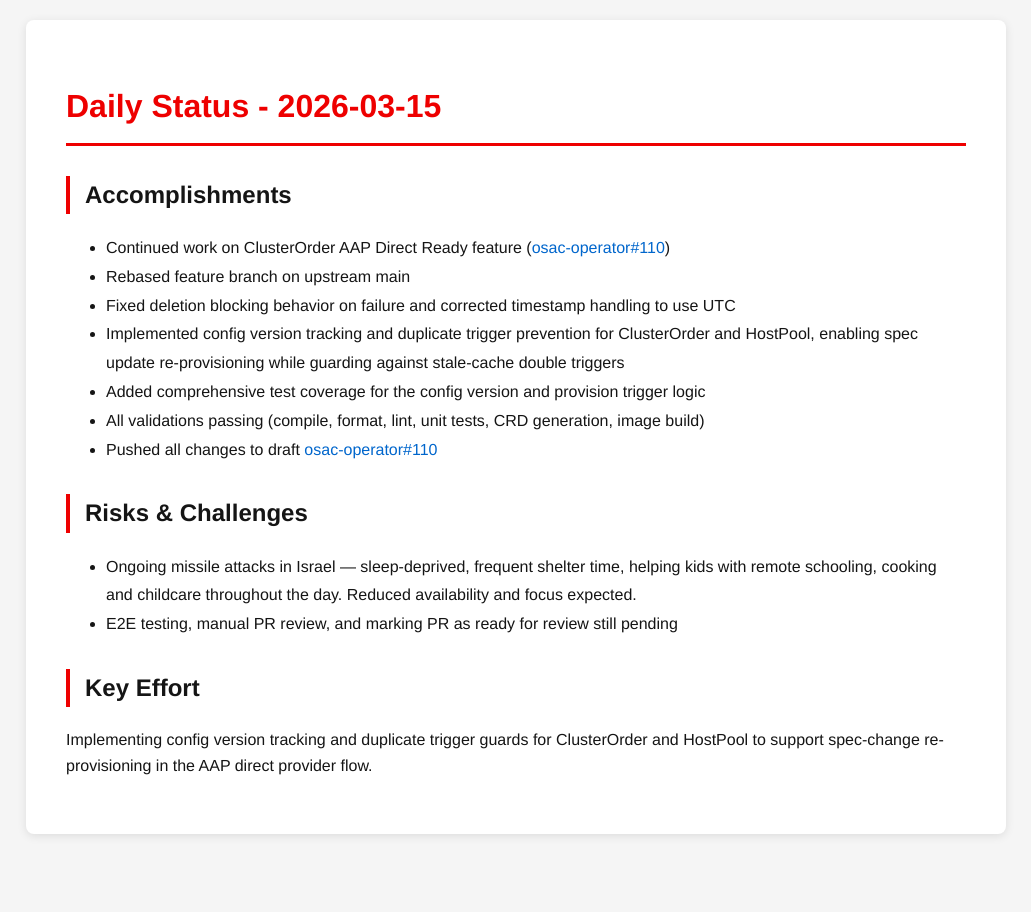
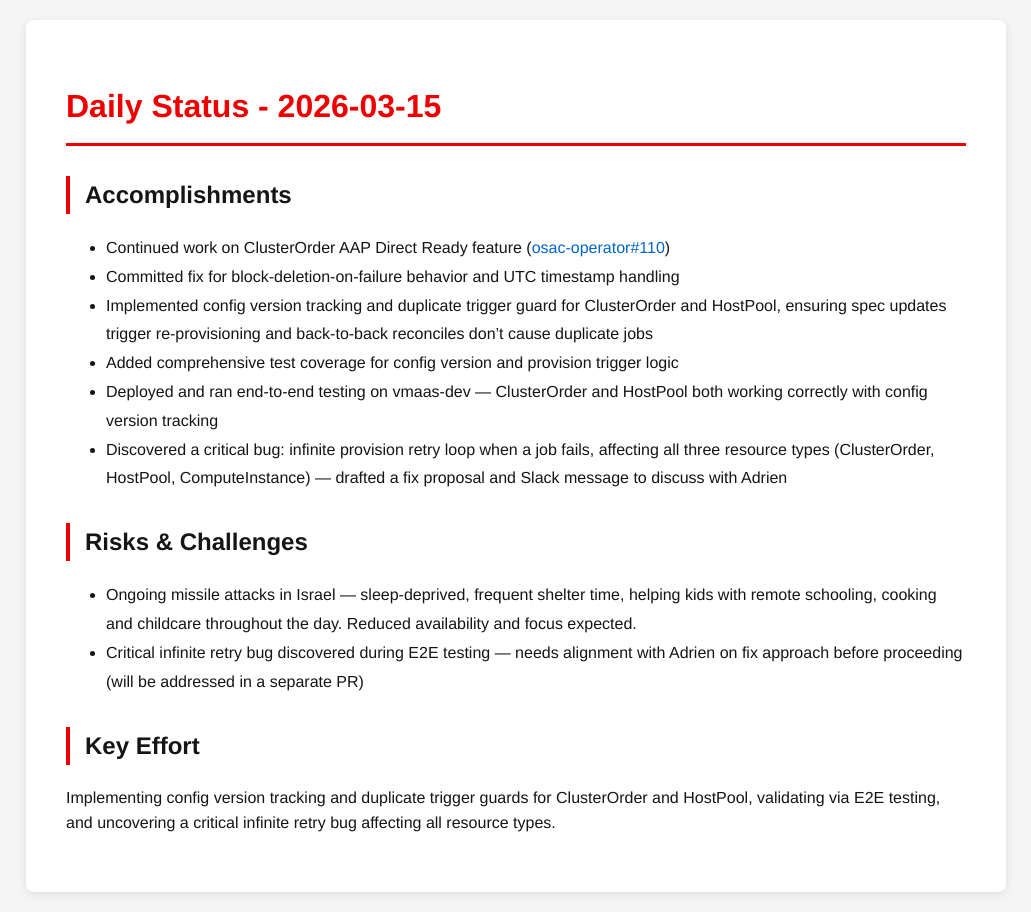
Before and after one commit to tzvatot/daily-status, a Jekyll site: the page built from 2026-03-15.md, in a window 1280 px wide. Shown: the whole page, without its empty margins (124-1155 px from the left). Built offline with Jekyll 4.4.1, drawn with Linux system fonts in a browser that asks for light colours.

Commit message:
Daily status update - 2026-03-15

```diff
--- a/2026-03-15.md
+++ b/2026-03-15.md
@@ -8,16 +8,15 @@ date: 2026-03-15
 
 ## Accomplishments
 - Continued work on ClusterOrder AAP Direct Ready feature ([osac-operator#110](https://github.com/osac-project/osac-operator/pull/110))
-- Rebased feature branch on upstream main
-- Fixed deletion blocking behavior on failure and corrected timestamp handling to use UTC
-- Implemented config version tracking and duplicate trigger prevention for ClusterOrder and HostPool, enabling spec update re-provisioning while guarding against stale-cache double triggers
-- Added comprehensive test coverage for the config version and provision trigger logic
-- All validations passing (compile, format, lint, unit tests, CRD generation, image build)
-- Pushed all changes to draft [osac-operator#110](https://github.com/osac-project/osac-operator/pull/110)
+- Committed fix for block-deletion-on-failure behavior and UTC timestamp handling
+- Implemented config version tracking and duplicate trigger guard for ClusterOrder and HostPool, ensuring spec updates trigger re-provisioning and back-to-back reconciles don't cause duplicate jobs
+- Added comprehensive test coverage for config version and provision trigger logic
+- Deployed and ran end-to-end testing on vmaas-dev — ClusterOrder and HostPool both working correctly with config version tracking
+- Discovered a critical bug: infinite provision retry loop when a job fails, affecting all three resource types (ClusterOrder, HostPool, ComputeInstance) — drafted a fix proposal and Slack message to discuss with Adrien
 
 ## Risks & Challenges
 - Ongoing missile attacks in Israel — sleep-deprived, frequent shelter time, helping kids with remote schooling, cooking and childcare throughout the day. Reduced availability and focus expected.
-- E2E testing, manual PR review, and marking PR as ready for review still pending
+- Critical infinite retry bug discovered during E2E testing — needs alignment with Adrien on fix approach before proceeding (will be addressed in a separate PR)
 
 ## Key Effort
-Implementing config version tracking and duplicate trigger guards for ClusterOrder and HostPool to support spec-change re-provisioning in the AAP direct provider flow.
+Implementing config version tracking and duplicate trigger guards for ClusterOrder and HostPool, validating via E2E testing, and uncovering a critical infinite retry bug affecting all resource types.
```
